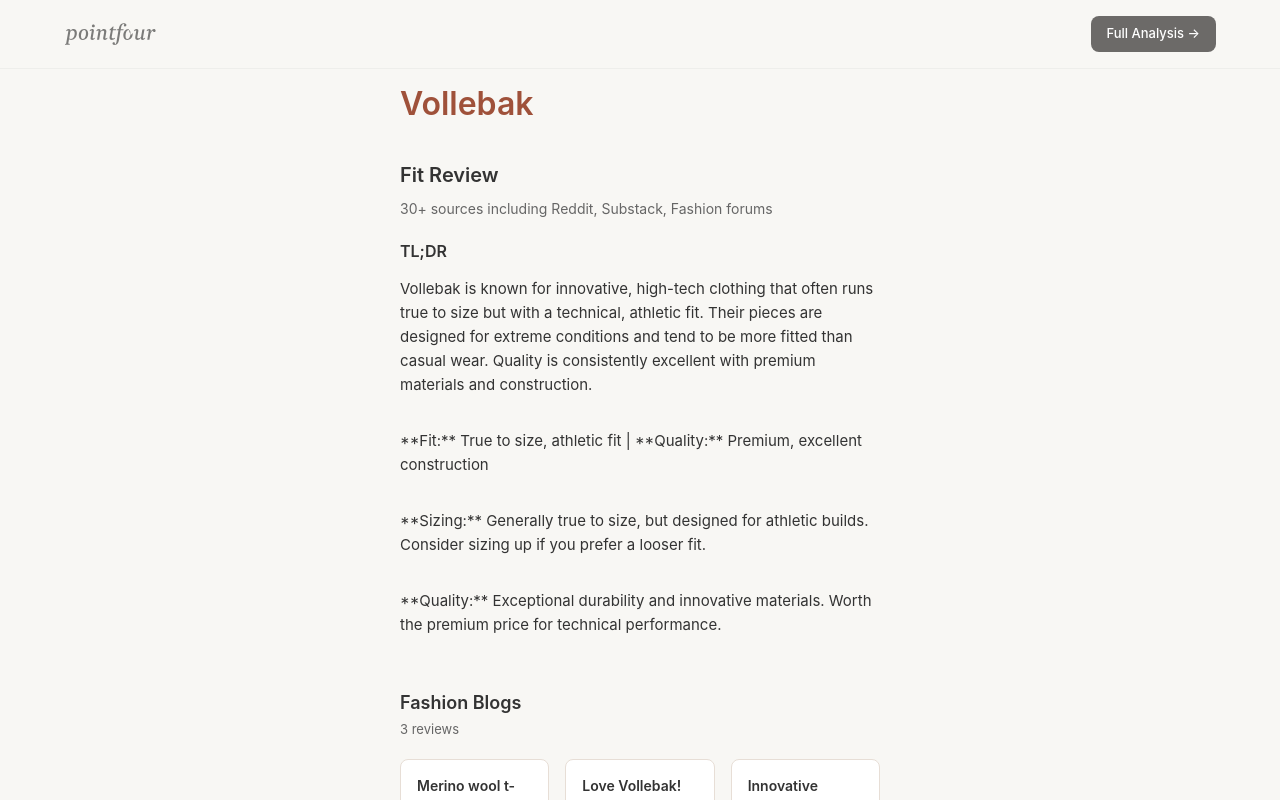
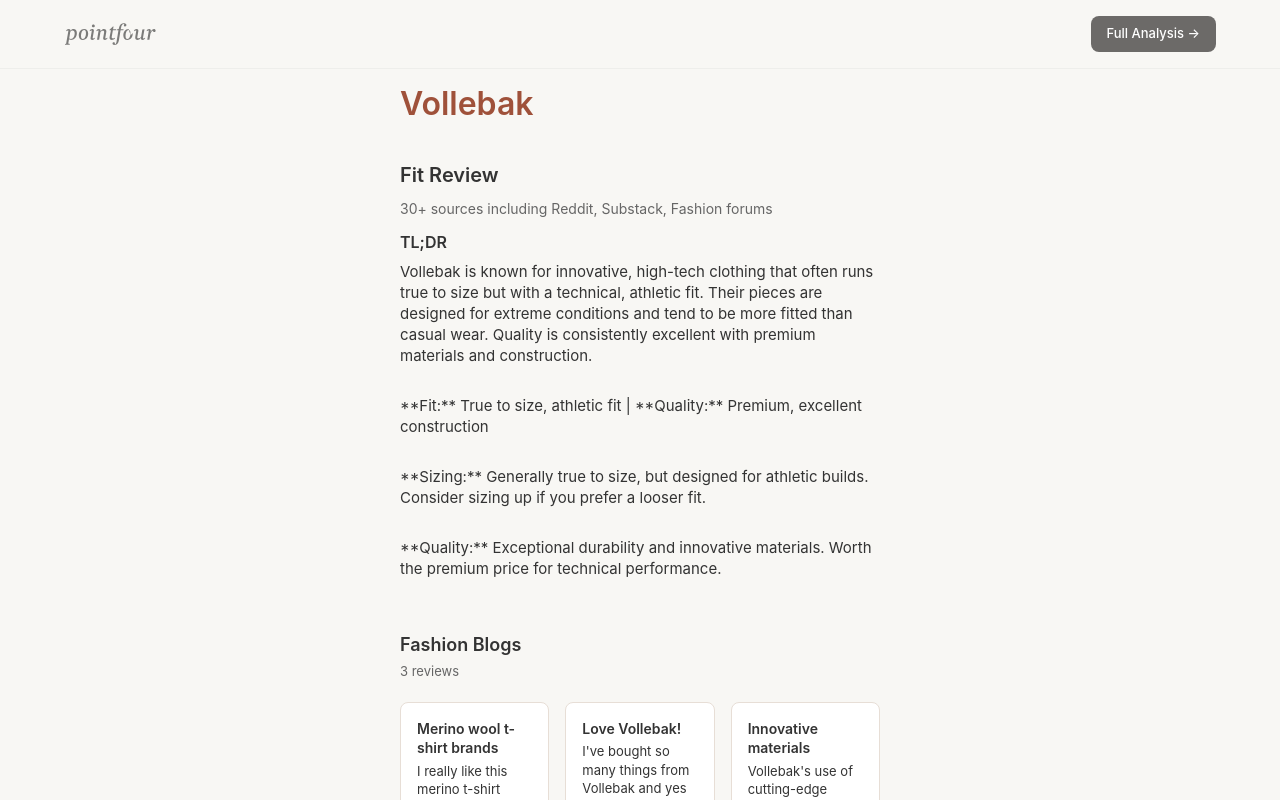
Before and after one commit to jessmahendra/pointfour, a Next.js app: page /extension-reviews in a window 1280 px wide. Shown: the top 800 px of the page. Built offline with nearby package versions, Linux system fonts and the light colour scheme.

Commit message:
updated layout

```diff
--- a/src/app/extension-reviews/page.tsx
+++ b/src/app/extension-reviews/page.tsx
@@ -708,7 +708,7 @@
               style={{
                 fontSize: "14px",
                 color: "#666",
-                margin: "0 0 20px 0",
+                margin: "0 0 12px 0",
               }}
             >
               {reviewData.totalResults}+ sources including{" "}
@@ -726,7 +726,7 @@
                   border: "none",
                   borderRadius: "0",
                   fontSize: "15px",
-                  lineHeight: "1.6",
+                  lineHeight: "1.4",
                   color: "#333",
                 }}
               >
@@ -734,7 +734,7 @@
                   style={{
                     fontSize: "16px",
                     fontWeight: "600",
-                    margin: "0 0 12px 0",
+                    margin: "0 0 8px 0",
                     color: "#333",
                   }}
                 >
@@ -808,7 +808,7 @@
                   border: "none",
                   borderRadius: "0",
                   fontSize: "15px",
-                  lineHeight: "1.6",
+                  lineHeight: "1.4",
                   color: "#333",
                 }}
               >
@@ -816,13 +816,13 @@
                   style={{
                     fontSize: "16px",
                     fontWeight: "600",
-                    margin: "0 0 12px 0",
+                    margin: "0 0 8px 0",
                     color: "#333",
                   }}
                 >
                   TL;DR
                 </h3>
-                <p style={{ margin: "0", fontWeight: "400" }}>
+                <p style={{ margin: "0 0 8px 0", fontWeight: "400" }}>
                   {decodeURIComponent(tldrParam)}
                 </p>
               </div>
```
